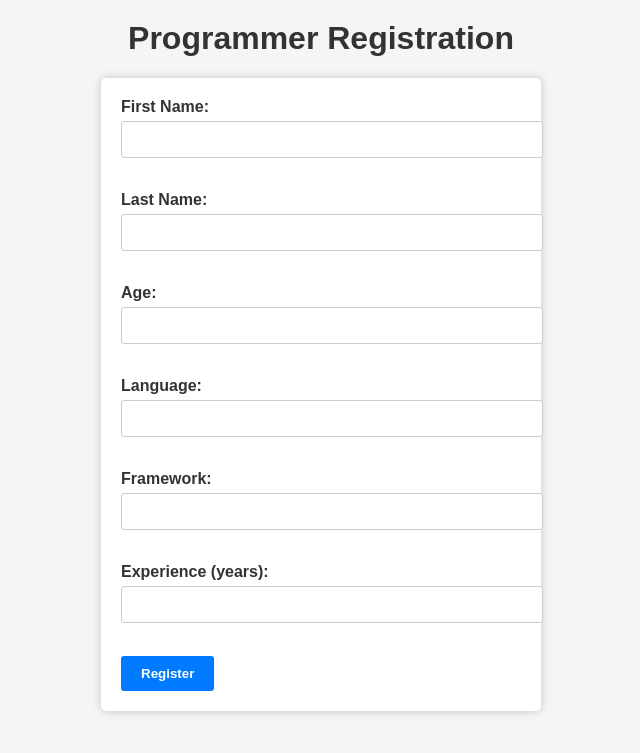
After one commit to Art01ur/portfolio, a Django app: page /new/programmer in a window 1280 px wide. The commit adds this page. Shown: the top 753 px of the page, without its empty margins (319-959 px from the left). Run offline with Django 4.2, Linux system fonts and the light colour scheme.

Commit message:
create  html for new programmers

```diff
--- /dev/null
+++ b/programmers/static/programmers/css/styles_for_add_new_programmer.css
@@ -0,0 +1,52 @@
+
+body {
+    font-family: Arial, sans-serif;
+    background-color: #f5f5f5;
+    margin: 0;
+    padding: 0;
+}
+
+h1 {
+    text-align: center;
+    margin-top: 20px;
+    color: #333;
+}
+
+form {
+    max-width: 400px;
+    margin: 0 auto;
+    background-color: #fff;
+    padding: 20px;
+    border-radius: 5px;
+    box-shadow: 0px 0px 10px rgba(0, 0, 0, 0.2);
+}
+
+label {
+    display: block;
+    margin-bottom: 5px;
+    font-weight: bold;
+    color: #333;
+}
+
+input[type="text"],
+input[type="number"] {
+    width: 100%;
+    padding: 10px;
+    margin-bottom: 15px;
+    border: 1px solid #ccc;
+    border-radius: 3px;
+}
+
+input[type="submit"] {
+    background-color: #007bff;
+    color: #fff;
+    padding: 10px 20px;
+    border: none;
+    border-radius: 3px;
+    cursor: pointer;
+    font-weight: bold;
+}
+
+input[type="submit"]:hover {
+    background-color: #0056b3;
+}
--- /dev/null
+++ b/programmers/templates/programmers/add_new_programmer.html
@@ -0,0 +1,33 @@
+{% load static %}
+<!DOCTYPE html>
+<html>
+<head>
+    <title>Programmer Registration</title>
+    <link rel="stylesheet" type="text/css" href="{% static 'programmers/css/styles_for_add_new_programmer.css' %}">
+</head>
+<body>
+    <h1>Programmer Registration</h1>
+    <form method="post">
+        {% csrf_token %}
+        <label for="first_name">First Name:</label>
+        <input type="text" id="first_name" name="first_name" required><br><br>
+
+        <label for="last_name">Last Name:</label>
+        <input type="text" id="last_name" name="last_name" required><br><br>
+
+        <label for="age">Age:</label>
+        <input type="number" id="age" name="age" required><br><br>
+
+        <label for="language">Language:</label>
+        <input type="text" id="language" name="language" required><br><br>
+
+        <label for="framework">Framework:</label>
+        <input type="text" id="framework" name="framework" required><br><br>
+
+        <label for="experience">Experience (years):</label>
+        <input type="number" id="experience" name="experience" required><br><br>
+
+        <input type="submit" value="Register">
+    </form>
+</body>
+</html>
--- a/programmers/templates/programmers/index.html
+++ b/programmers/templates/programmers/index.html
@@ -19,6 +19,6 @@
         {% endfor %}
     </ul>
 
-        <a href="#" class="add-programmer-link">Add New Programmer</a>
+        <a href="{% url 'new_programmer' %}" class="add-programmer-link">Add New Programmer</a>
 </body>
 </html>
--- a/programmers/urls.py
+++ b/programmers/urls.py
@@ -5,5 +5,6 @@ from . import views
 urlpatterns = [
     path('', views.index, name='home'),
     path('programmer/<int:programmer_id>/', views.programmer_full_information, name='programmer_full_information'),
+    path('new/programmer', views.new_programmer, name='new_programmer')
 
 ]
--- a/programmers/views.py
+++ b/programmers/views.py
@@ -17,5 +17,9 @@ def programmer_full_information(request, programmer_id):
                   {'programmer': programmer, 'projects': projects})
 
 
+
+def new_programmer(request):
+    return render(request, 'programmers/add_new_programmer.html', )
+
 def page_not_found_404(request, exception):
     return render(request, 'programmers/page_not_found.html', status=404)
```
